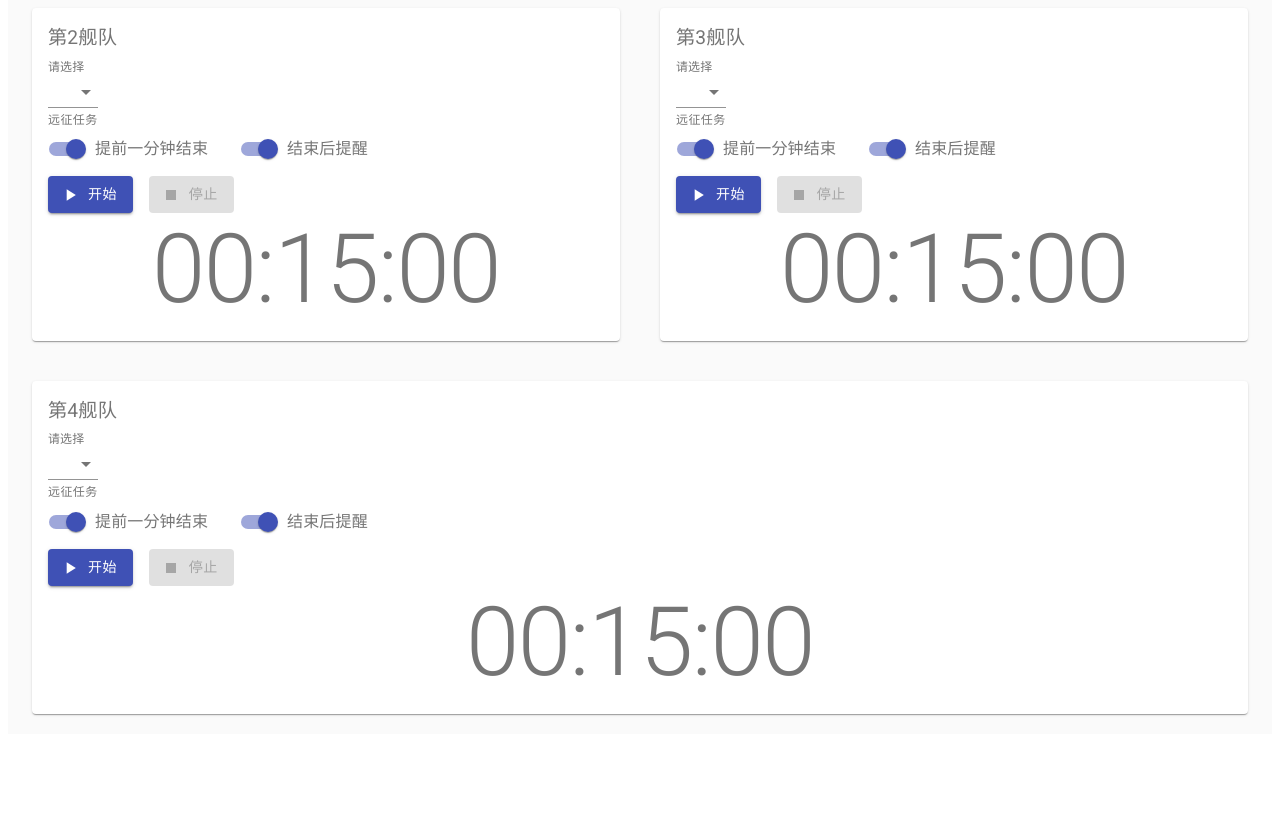
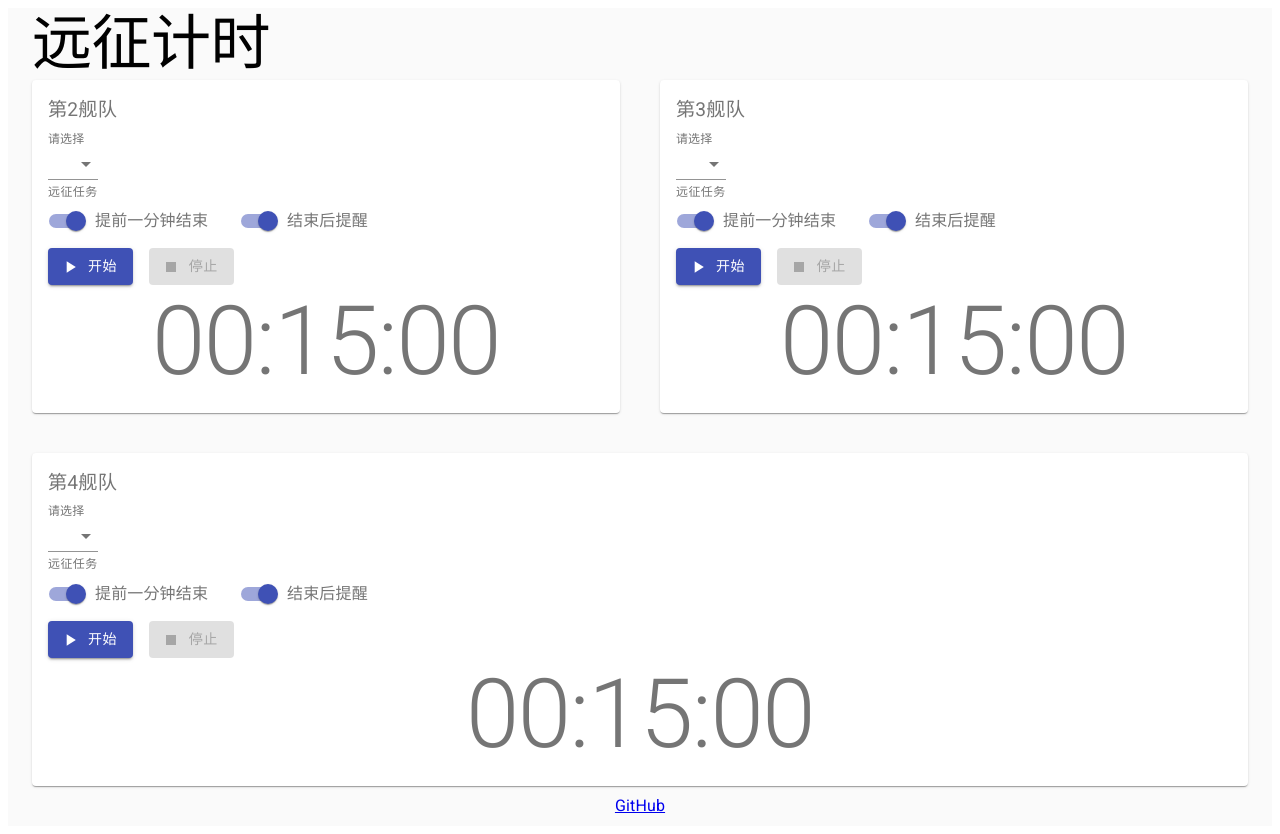
Before and after one commit to Shell32-Natsu/kancolle_mission_timer, a React app: page / in a window 1280 px wide. Before the commit the page ends 800 px from the top, so only its background shows below. Built offline with nearby package versions, Linux system fonts and the light colour scheme; no server answers.

Commit message:
Add readme

```diff
--- a/src/js/components/Main.tsx
+++ b/src/js/components/Main.tsx
@@ -1,7 +1,8 @@
 import * as React from "react";
-import { withStyles, createStyles, WithStyles, Theme } from '@material-ui/core/styles';
+import { withStyles, createStyles, Theme } from '@material-ui/core/styles';
 import Container from '@material-ui/core/Container';
 import Snackbar from '@material-ui/core/Snackbar';
+import Typography from '@material-ui/core/Typography';
 import MissionPanels from './MissonPanels';
 import { getMissionInfo, MissionInfo } from '../MissionInfo';
 
@@ -9,6 +10,9 @@ const styles = (theme: Theme) => createStyles({
   root: {
     flexGrow: 1,
     backgroundColor: theme.palette.background.default
+  },
+  githubLink: {
+    padding: '0.5rem 1rem'
   }
 });
 
@@ -41,8 +45,12 @@ class Main extends React.Component<{ classes: Record<string, string> }> {
     const { classes } = this.props;
     return (
       <Container className={classes.root} maxWidth={false}>
+        <Typography variant="h2">远征计时</Typography>
         <MissionPanels missionInfo={this.state.missionInfo} />
-        <Snackbar open={this.state.snackBarOpen} autoHideDuration={5000} message={this.state.snackBarMessage} onClose={this.closeSnackBar}/>
+        <Snackbar open={this.state.snackBarOpen} autoHideDuration={5000} message={this.state.snackBarMessage} onClose={this.closeSnackBar} />
+        <Typography align="center" className={classes.githubLink}>
+          <a href="https://github.com/Shell32-Natsu/kancolle_mission_timer" target="_blank">GitHub</a>
+        </Typography>
       </Container>
     );
   }
--- a/src/js/components/MissonPanels.tsx
+++ b/src/js/components/MissonPanels.tsx
@@ -1,7 +1,6 @@
 import * as React from "react";
 import { withStyles, createStyles, Theme } from '@material-ui/core/styles';
 import Paper from '@material-ui/core/Paper';
-import Container from '@material-ui/core/Container';
 import Grid from '@material-ui/core/Grid';
 import Typography from '@material-ui/core/Typography';
 import InputLabel from '@material-ui/core/InputLabel';
```
Also changed, not shown: 2 other files (tests, documents, lock files or other folders).
